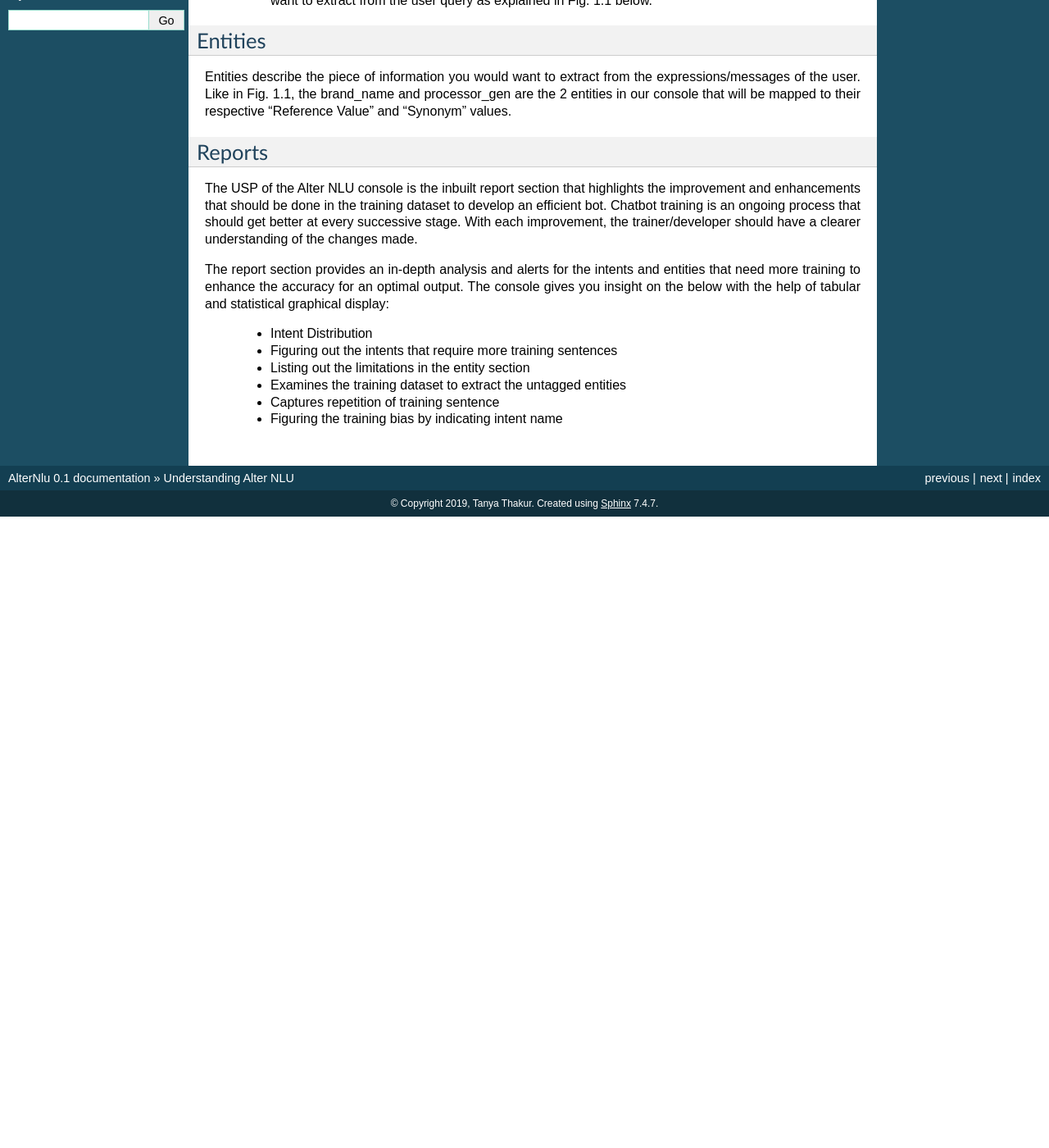
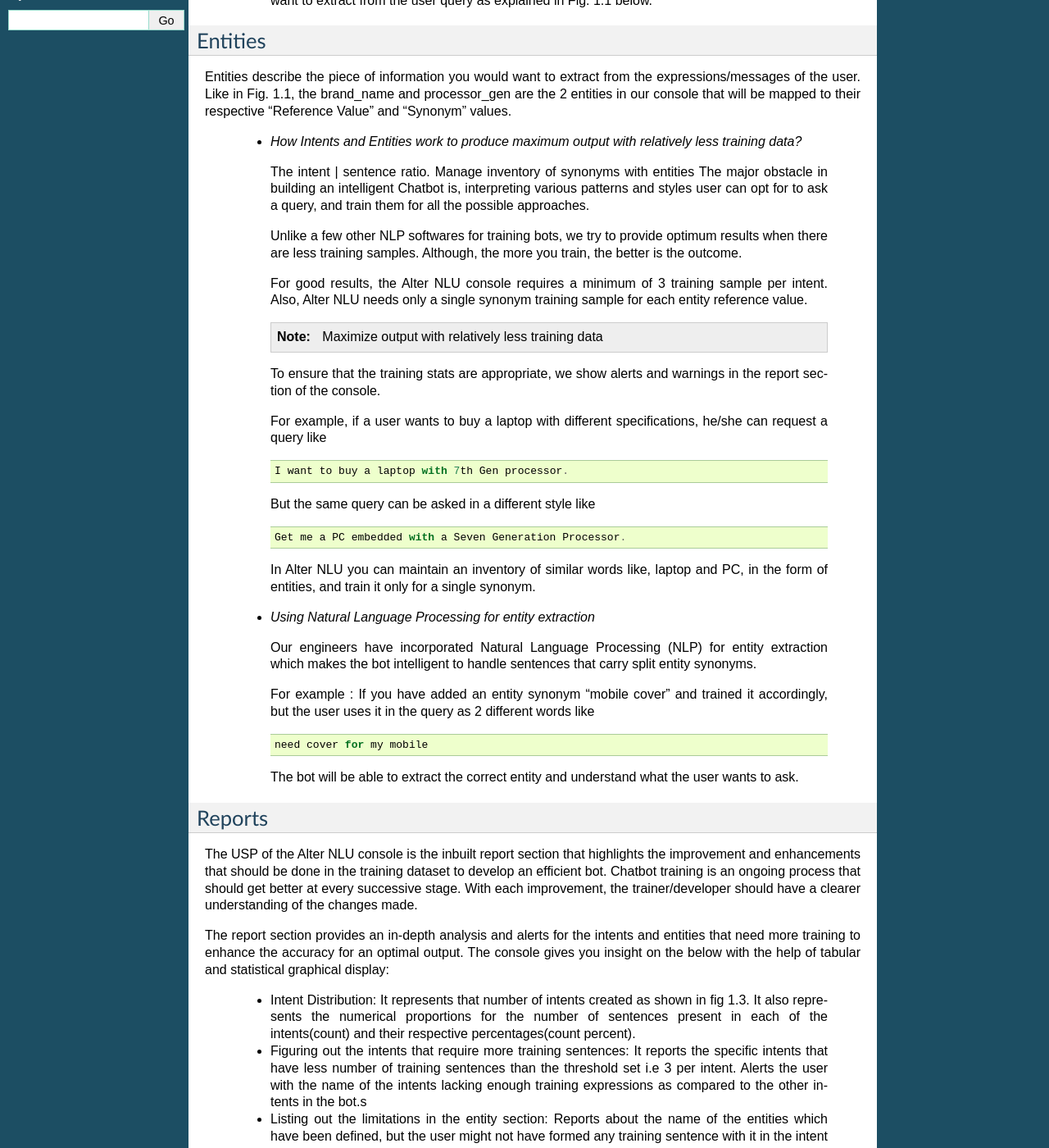
Before and after one commit to thakurtanya/kontikilabsDevelopers, a Sphinx documentation site: the page built from doc/source/Understanding-AlterNlu.rst, in a window 1280 px wide and 1400 px high, scrolled down 368 px. Shown: the whole window at 82% size. Built offline with Sphinx 7.4.7, drawn with Linux system fonts in a browser that asks for light colours; before the commit the page ends 998 px from its top, so only the background shows below that; some of the changed text lies outside the part shown.

Commit message:
Added text modification

```diff
--- a/doc/source/Understanding-AlterNlu.rst
+++ b/doc/source/Understanding-AlterNlu.rst
@@ -23,6 +23,42 @@
 Entities describe the piece of information you would want to extract from the expressions/messages of the user.
 Like in  Fig. 1.1, the brand_name and processor_gen are the 2 entities in our console that will be mapped to their respective "Reference Value" and "Synonym" values.
 
+
+	-	*How Intents and Entities work to produce maximum output with relatively less training data?*
+
+		The intent | sentence ratio. Manage inventory of synonyms with entities
+		The major obstacle in building an intelligent Chatbot is, interpreting various patterns and styles user can opt for to ask a query, and train them for all the possible approaches.
+
+		Unlike a few other NLP softwares for training bots, we try to provide optimum results when there are less training samples. Although, the more you train, the better is the outcome.
+
+		For good results, the Alter NLU console requires a minimum of 3 training sample per intent. Also, Alter NLU needs only a single synonym training sample for each entity reference value.
+
+		.. note::
+		   Maximize output with relatively less training data
+
+		To ensure that the training stats are appropriate, we show alerts and warnings in the report section of the console.
+
+		For example, if a user wants to buy a laptop with different specifications, he/she can request a query like ::
+
+										I want to buy a laptop with 7th Gen processor.
+
+		But the same query can be asked in a different style like ::
+
+										Get me a PC embedded with a Seven Generation Processor.
+
+		In Alter NLU you can maintain an inventory of similar words like, laptop and PC, in the form of entities, and train it only for a single synonym.
+
+	-	*Using Natural Language Processing for entity extraction*
+
+		Our engineers have incorporated Natural Language Processing (NLP) for entity extraction which makes the bot intelligent to handle sentences that carry split entity synonyms.
+
+		For example :
+		If you have added an entity synonym “mobile cover” and trained it accordingly, but the user uses it in the query as 2 different words like ::
+
+										need cover for my mobile
+
+		The bot will be able to extract the correct entity and understand what the user wants to ask.
+
 =======
 Reports
 =======
@@ -32,9 +68,20 @@
 The report section provides an in-depth analysis and alerts for the intents and entities that need more training to enhance the accuracy for an optimal output.
 The console gives you insight on the below with the help of tabular and statistical graphical display:
 
-	-	Intent Distribution
-	-	Figuring out the intents that require more training sentences
-	-	Listing out the limitations in the entity section
-	-	Examines the training dataset to extract the untagged entities
+	-	Intent Distribution:
+		It represents that number of intents created as shown in fig 1.3. It also represents the numerical proportions for the number of sentences present in each of the intents(count) and their respective percentages(count percent).
+
+	-	Figuring out the intents that require more training sentences:
+		It reports the specific intents that have less number of training sentences than the threshold set i.e 3 per intent. Alerts the user with the name of the intents lacking enough training expressions as compared to the other intents in the bot.s
+
+	-	Listing out the limitations in the entity section:
+		Reports about the name of the entities which have been defined, but the user might not have formed any training sentence with it in the intent section. The other reason could be that the user might have mistakenly deleted the entity from the intent section but forgot to delete the same from the entity section.
+
+	-	Examines the training dataset to extract the untagged entities:
+		Lists out keywords which have been tagged as an entity in intent but, the same keyword also occurs untagged in the training sentence of another intent.
+		Notifies the user that they might have skipped tagging the keyword as an entity in the other intent mentioned.
+
 	-	Captures repetition of training sentence
+		Informs about the training sentence(s) which the user might have added in multiple intents by mistake. The console alerts this to the user with an error message at the top of the reports section.
+
 	-	Figuring the training bias by indicating intent name
--- a/doc/source/index.rst
+++ b/doc/source/index.rst
@@ -22,12 +22,12 @@
 .. note::
    Alter NLU is programmed to maximize output with relatively less training data
 
-This guide is meant to explain each and every asspect of the console and, help you build delightful conversations for your bot.
+This guide is meant to explain each and every asspect of the console and, help you build a good quality training dataset for your chatbot.
 
 Understanding Alter NLU
 =======================
 
-The main focus of the Alter NLU is to get rid of all the struggles involved in building a stable and good quality training data. To achieve the same, It is segregated into 3 parts:
+The main focus of the Alter NLU is to get rid of all the struggles involved in building a stable and good quality training data. To achieve the same, it is segregated into 3 parts:
 
 .. toctree::
    :maxdepth: 3
@@ -37,7 +37,7 @@
 Getting Started : Tutorial
 ==========================
 
-We have made the Alter NLU console easy for you to get started and build your own chatbot training dataset. This step-by-step guide begins with a tutorial on creating your account and adding your first chatbot dataset. Later, we demonstrate how to manage and analyze customized training for your conversational agents in real-time.
+We have made the Alter NLU console easy for you to get started and build your own chatbot training dataset. This step-by-step guide begins with a tutorial on creating your account and adding your first chatbot dataset. We also demonstrate how to manage and analyze customized training dataset in real-time.
 
 In this guide, for the ease of reference and explanation, we are going to use e-commerce dataset as an example that will train a chatbot for purchasing a branded laptop.
 
```
Also changed, not shown: doc/source/Getting-Started.rst (+26 -28 lines).
